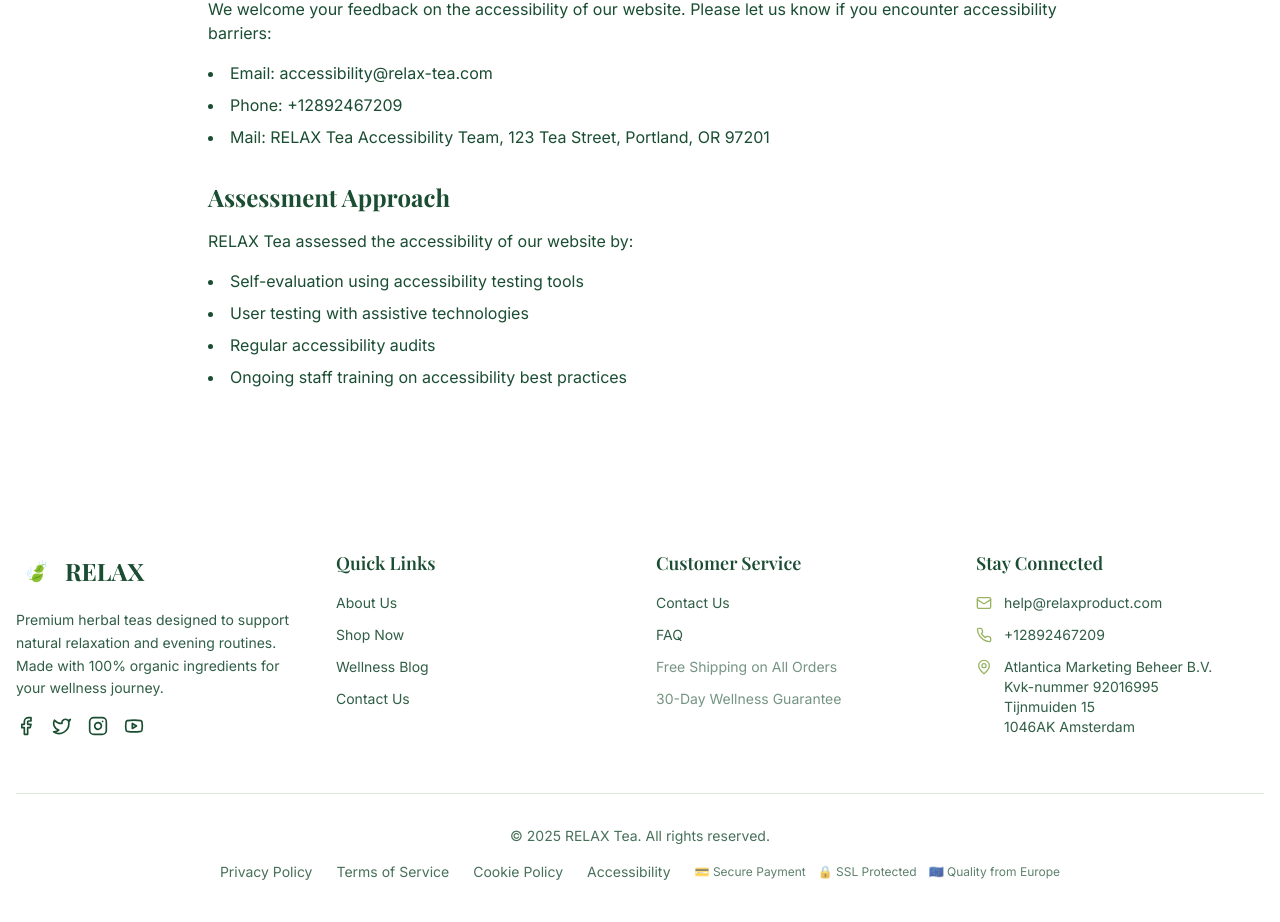
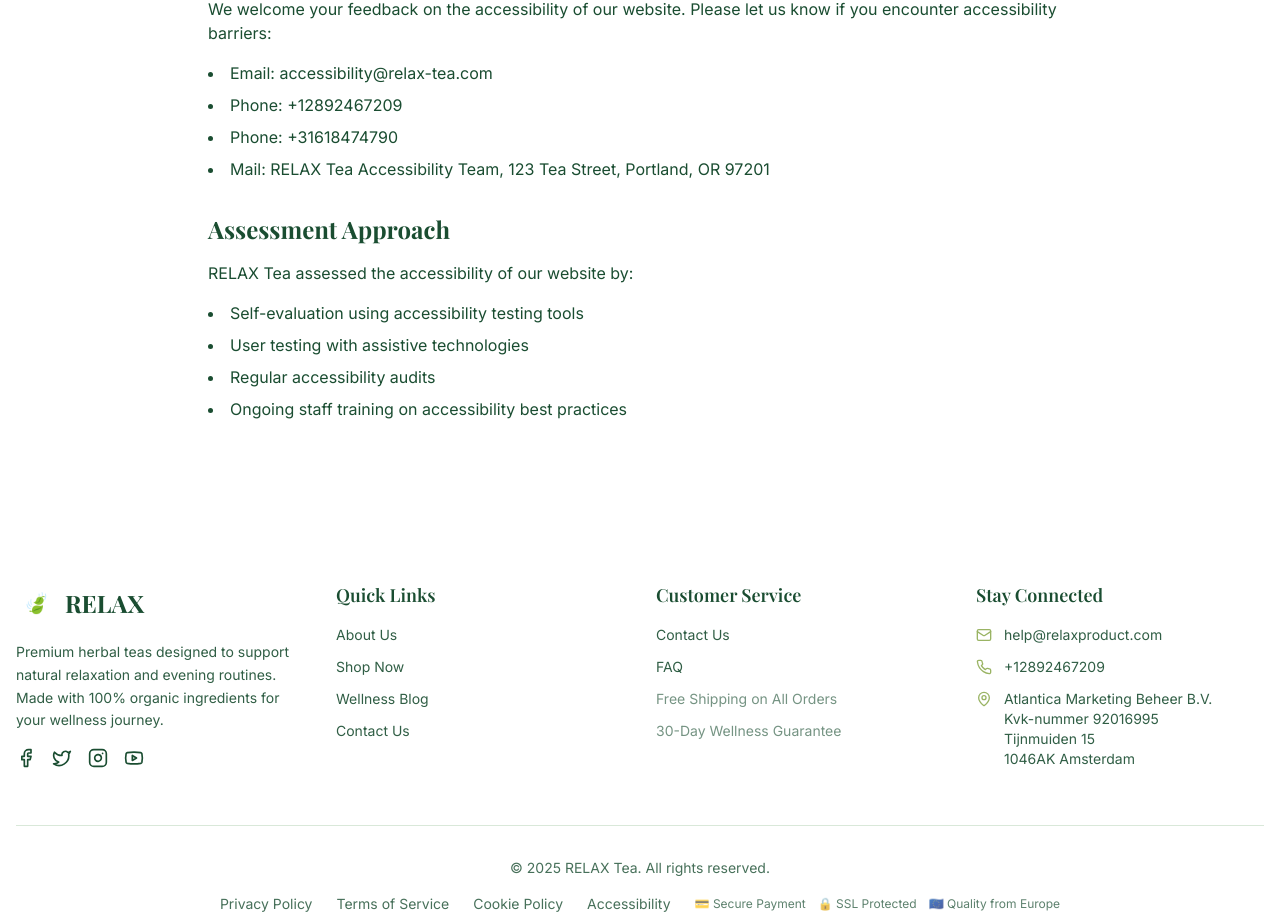
Before and after one commit to brainaxe1995/precise-clone-ai, a React (Vite) app: page /accessibility in a window 1280 px wide. Shown: the part 856-1778 px from the top of the page. Built offline with nearby package versions, Linux system fonts and the light colour scheme; the HTML template or start-up script is replaced by a standard one.

Commit message:
Code edited in Lovable Code Editor

```diff
--- a/src/pages/Accessibility.tsx
+++ b/src/pages/Accessibility.tsx
@@ -55,6 +55,7 @@ const Accessibility = () => {
               <ul className="list-disc list-inside mb-4 space-y-2">
                 <li>Email: accessibility@relax-tea.com</li>
                 <li>Phone: +12892467209</li>
+                <li>Phone: +31618474790</li>
                 <li>Mail: RELAX Tea Accessibility Team, 123 Tea Street, Portland, OR 97201</li>
               </ul>
             </section>
```
